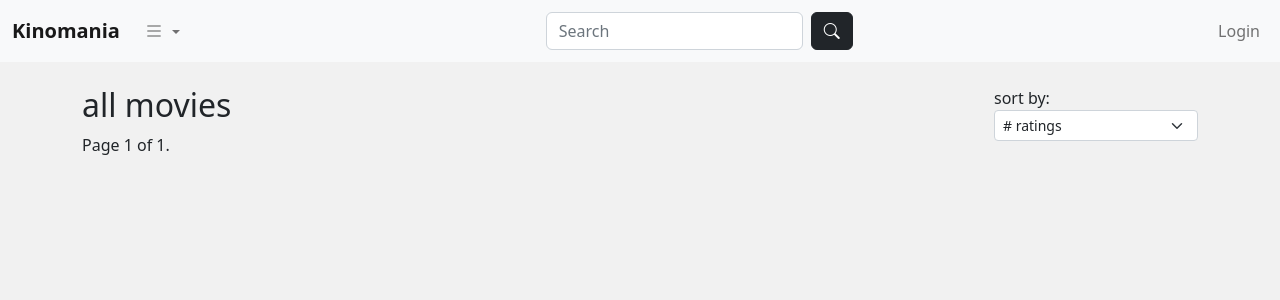
After one commit to ivan-mitriakhin/kinomania, a Django app: page /movies/explore/ in a window 1280 px wide. The commit adds this page. Shown: the top 300 px of the page. Run offline with Django 5.2, Linux system fonts and the light colour scheme; data that the repository does not hold is empty; some libraries are stand-ins or nearby versions.

Commit message:
implemented search engine, sorting movies list

```diff
--- a/core/movies/templates/base.html
+++ b/core/movies/templates/base.html
@@ -9,12 +9,13 @@
     <link rel="stylesheet" type="text/css" href="{% static 'rating.css' %}">
     <link href="https://cdn.jsdelivr.net/npm/bootstrap@5.2.3/dist/css/bootstrap.min.css" rel="stylesheet" integrity="sha384-rbsA2VBKQhggwzxH7pPCaAqO46MgnOM80zW1RWuH61DGLwZJEdK2Kadq2F9CUG65" crossorigin="anonymous">
     <link rel="stylesheet" href="https://cdn.jsdelivr.net/npm/bootstrap-icons@1.11.3/font/bootstrap-icons.min.css">
+    <script src="https://unpkg.com/htmx.org@2.0.3" integrity="sha384-0895/pl2MU10Hqc6jd4RvrthNlDiE9U1tWmX7WRESftEDRosgxNsQG/Ze9YMRzHq" crossorigin="anonymous"></script>
     <script src="https://cdn.jsdelivr.net/npm/bootstrap@5.2.3/dist/js/bootstrap.bundle.min.js" integrity="sha384-kenU1KFdBIe4zVF0s0G1M5b4hcpxyD9F7jL+jjXkk+Q2h455rYXK/7HAuoJl+0I4" crossorigin="anonymous"></script>
   </head>
   <body style="background-color: #f1f1f1">
-      <nav class="navbar navbar-expand-lg sticky-top navbar-light bg-light" style="height: 50px;">
-        <div class="container-fluid d-flex">
-          <a class="navbar-brand" href={% url 'movie_list' %}>Kinomania</a>
+      <nav class="navbar navbar-expand-lg sticky-top navbar-light bg-light" style="min-height: 50px;">
+        <div class="container-fluid justify-content-between">
+          <a class="navbar-brand fw-bold" href={% url 'movie_list' %}>Kinomania</a>
           <button class="navbar-toggler" type="button" data-bs-toggle="collapse" data-bs-target="#navbarSupportedContent" aria-controls="navbarSupportedContent" aria-expanded="false" aria-label="Toggle navigation">
             <span class="navbar-toggler-icon"></span>
           </button>
@@ -28,7 +29,7 @@
                   <div class="d-flex">
                     <li>
                       <h6 class="dropdown-header fw-bold">QUICK LINKS</h6>
-                      <a class="dropdown-item" href="#">Home</a>
+                      <a class="dropdown-item" href={% url 'movie_list' %}>Home</a>
                       <a class="dropdown-item" href="#">Top picks for you</a>
                       <a class="dropdown-item" href={% url 'recent_releases' %}>Recently released</a>
                       <a class="dropdown-item" href={% url 'recently_added' %}>New additions</a>
@@ -50,26 +51,40 @@
                   </div>
                 </ul>
               </li>
+            </ul>
+            <form action={% url 'movie_list' %} method="get" class="d-flex flex-column me-auto" role="search">
+              <div class="d-flex flex-row">
+                <input class="form-control me-2"
+                      hx-get="{% url 'search_results' %}"
+                      hx-trigger="keyup changed delay:500ms, search"
+                      hx-target="#search-results"
+                      hx-indicator=".htmx-indicator"
+                      name="search" type="search" placeholder="Search" aria-label="Search">
+                <button class="btn btn-dark" type="submit"><i class="bi bi-search"></i></button>
+              </div>
+              <div id="search-results" class="w-auto top-100 position-absolute" style="min-width: 256px">
+                {% include 'movies/search_results.html' %}
+              </div>
+            </form>
+            <ul class="navbar-nav mb-2 mb-lg-0">
               {% if user.is_authenticated %}
               <li class="nav-item dropdown">
                 <a class="nav-link dropdown-toggle" href="#" id="rightnavDropdown" role="button" data-bs-toggle="dropdown" aria-expanded="false">
                   {{ user.username }}
                 </a>
                 <ul class="dropdown-menu dropdown-menu-end" aria-labelledby="rightnavDropdown">
-                  <form action="{% url 'logout' %}" method="post">
-                    {% csrf_token %}
-                    <button class="nav-link" type="submit">Logout</button>
-                  </form>
+                  <li>
+                    <form action="{% url 'logout' %}" method="post">
+                      {% csrf_token %}
+                      <button class="dropdown-item" type="submit">Logout</button>
+                    </form>
+                  </li>
                 </ul>
               </li>
               {% else %}
               <li class="nav-item"><a class="nav-link" href="{% url 'login' %}?next={% url 'movie_list' %}">Login</a></li>
               {% endif %}
             </ul>
-            <form class="d-flex" role="search">
-              <input class="form-control me-2" type="search" placeholder="Search" aria-label="Search">
-              <button class="btn btn-outline-success" type="submit">Search</button>
-            </form>
           </div>
         </div>
       </nav>
--- a/core/movies/templates/movies/movie_detail.html
+++ b/core/movies/templates/movies/movie_detail.html
@@ -31,6 +31,12 @@
                         <label class ={% if i|divisibleby:2 %}"full"{% else %}"half"{% endif %} for="star{{ i }}"></label>
                         {% endfor %}
                     </fieldset>
+                </form>
+                <form action={% url 'rating_delete' movie.id %} method="post">
+                    {% csrf_token %}
+                    <button type="submit" class="btn btn-outline-dark">
+                        <i class="bi bi-arrow-counterclockwise"></i>
+                    </button>
                 </form>
                 {% endif %}
                 <p class="card-text">&#8205;</p>
--- a/core/movies/templates/movies/movie_list.html
+++ b/core/movies/templates/movies/movie_list.html
@@ -2,17 +2,25 @@
 {% load static %}
 
 {% block content %}
-{% if browse %}
-<h2>Browsing by {{ browse }}</h2>
-{% endif %}
-{% if recent_releases %}
-<small class="text-muted">Movies released in last 3600 days</small>
-<h2>{{ recent_releases }}</h2>
-{% endif %}
-{% if recently_added %}
-<small class="text-muted">The movies most recently added to Kinomania</small>
-<h2>{{ necently_added }}</h2>
-{% endif %}
+<div class="d-flex justify-content-between">
+    <div id="header">
+        {% if header %}
+        <small class="text-muted">{{ header.side }}</small>
+        <h2>{{ header.main }}</h2>
+        {% endif %}
+    </div>
+    <div class="dropdown">
+        <span>sort by: </span>
+        <form action={% url 'movie_list' %} method="get" role="ordering">
+            <select name="ordering" class="form-select form-select-sm mb-2" aria-label="Sort by" onchange="this.form.submit()">
+                <option value="count" {% if request.GET.ordering == "count" %}selected{% endif %}># ratings</option>
+                <option value="release_date" {% if request.GET.ordering == "release_date" %}selected{% endif %}>release date</option>
+                <option value="created_at" {% if request.GET.ordering == "created_at" %}selected{% endif %}>date added to the site</option>
+                <option value="title" {% if request.GET.ordering == "title" %}selected{% endif %}>alphabetical order (title)</option>
+            </select>
+        </form>
+    </div>
+</div>
 <div class="row row-cols-auto g-3">
     {% for movie in page_obj %}
     <div class="col">
@@ -30,7 +38,7 @@
         />
         <div class="position-absolute bottom-0 bg-white w-100">
           <div class="fs-6 m-2" style="line-height: 19px;">
-            <p class="mb-2"><a href={% url 'movie_detail' movie.id %} class="text-decoration-none">{{ movie.title }}</a></p>
+            <p class="mb-2"><a href={% url 'movie_detail' movie.id %} class="text-decoration-none text-muted">{{ movie.title }}</a></p>
             <i class="bi bi-star-fill fst-normal">
                 {% if movie.avg_ratings %}
                 {{ movie.avg_ratings }}
--- /dev/null
+++ b/core/movies/templates/movies/search_results.html
@@ -0,0 +1,8 @@
+<ul class="list-group">
+{% for movie in movies|slice:":5" %}
+<li class="list-group-item"><a href={% url 'movie_detail' movie.id %} class="text-decoration-none">{{ movie.title }}</a></li>
+{% endfor %}
+{% if movies.count > 5 %}
+<li class="list-group-item"><button class="btn btn-outline-success" type="submit">More</button></li>
+{% endif %}
+</ul>
--- a/core/movies/templatetags/app_tags.py
+++ b/core/movies/templatetags/app_tags.py
@@ -1,4 +1,6 @@
 from django import template
+
+from movies.models import Movie
 
 register = template.Library()
 
--- a/core/movies/urls.py
+++ b/core/movies/urls.py
@@ -3,10 +3,11 @@ from django.urls import path, include
 from movies import views
 
 urlpatterns = [
-    path('', views.MovieListView.as_view(), name="movie_list"),
     path('<int:pk>', views.MovieDetailView.as_view(), name="movie_detail"),
     path('<int:pk>/rate', views.RatingAddView.as_view(), name="rating_add"),
-    # path('<int:pk>/unrate', views.RatingDeleteView.as_view(), name="rating_delete"),
+    path('<int:pk>/unrate', views.RatingDeleteView.as_view(), name="rating_delete"),
+    path('explore/', views.MovieListView.as_view(), name="movie_list"),
+    path('explore/results/', views.search_results_view, name="search_results"),
     path('explore/genres', views.GenreListView.as_view(), name="genre_list"),
     path('explore/genres/<str:genre>', views.MoviesByGenreListView.as_view(), name="movies_by_genre"),
     path('explore/recent-releases', views.RecentReleasesListView.as_view(), name="recent_releases"),
--- a/core/movies/views.py
+++ b/core/movies/views.py
@@ -2,9 +2,9 @@ from django.http import HttpResponse
 from django.urls import reverse
 from django.views import View
 from django.views.generic import ListView, DetailView
-from django.shortcuts import get_object_or_404, redirect
+from django.shortcuts import get_object_or_404, redirect, render
 from django.contrib.auth.mixins import LoginRequiredMixin
-from django.db.models import Count
+from django.db.models import Avg, Count
 
 from datetime import datetime, timedelta
 
@@ -12,11 +12,36 @@ from movies.models import Movie, Genre, Rating
 
 LIST_PAGINATE_BY = 24
 
+"""
+MOVIE
+"""
+
 class MovieListView(ListView):
-    model = Movie
     paginate_by = LIST_PAGINATE_BY
     template_name = "movies/movie_list.html"
-    ordering = ["id"]
+
+    def get_queryset(self):
+        search = self.request.GET.get("search")
+        ordering = self.request.GET.get("ordering", "count")
+        queryset = None
+        if search:
+            queryset = Movie.objects.filter(title__icontains=search)
+        else:
+            queryset = Movie.objects.all()
+
+        if ordering == "count":
+            return queryset.annotate(count_ratings=Count("ratings")).order_by("-count_ratings")
+        else:
+            return queryset.order_by("-" + ordering)
+
+    def get_context_data(self, **kwargs):
+        context = super().get_context_data(**kwargs)
+        search = self.request.GET.get("search")
+        if search:
+            context["header"] = {"side": "you searched for titles like", "main": search}
+        else:
+            context["header"] = {"side": " ", "main": "all movies"}
+        return context
 
 class MovieDetailView(DetailView):
     model = Movie
@@ -29,13 +54,6 @@ class MovieDetailView(DetailView):
             context["user_rating"] = value
         return context
 
-class GenreListView(ListView):
-    template_name = "movies/genre_List.html"
-    context_object_name = 'genre_list'
-
-    def get_queryset(self):
-        return Genre.objects.annotate(count=Count('movie')).order_by('-count')
-
 class MoviesByGenreListView(ListView):
     paginate_by = LIST_PAGINATE_BY
     template_name = "movies/movie_list.html"
@@ -46,7 +64,7 @@ class MoviesByGenreListView(ListView):
 
     def get_context_data(self, **kwargs):
         context = super().get_context_data(**kwargs)
-        context["browse"] = self.kwargs["genre"]
+        context["header"] = {"side": "browse by", "main": self.kwargs["genre"]}
         return context
 
 class RecentReleasesListView(ListView):
@@ -58,7 +76,7 @@ class RecentReleasesListView(ListView):
 
     def get_context_data(self, **kwargs):
         context = super().get_context_data(**kwargs)
-        context["recent_releases"] = "Recent releases"
+        context["header"] = {"side": "movies released in last 3600 days", "main": "recent releases"}
         return context
 
 class RecentlyAddedListView(ListView):
@@ -70,8 +88,20 @@ class RecentlyAddedListView(ListView):
 
     def get_context_data(self, **kwargs):
         context = super().get_context_data(**kwargs)
-        context["recently_added"] = "New additions"
+        context["header"] = {"side": "movies recently added", "main": "new additions"}
         return context
+
+def search_results_view(request):
+    query = request.GET.get('search', '')
+    movies = []
+    if query:
+        movies = Movie.objects.filter(title__icontains=query)
+    context = {'movies': movies}
+    return render(request, 'movies/search_results.html', context)
+
+"""
+RATING
+"""
 
 class RatingAddView(LoginRequiredMixin, View):
     def post(self, request, pk):
@@ -82,3 +112,22 @@ class RatingAddView(LoginRequiredMixin, View):
         r.value = value
         r.save()
         return redirect(reverse('movie_detail', args=[pk]))
+
+class RatingDeleteView(LoginRequiredMixin, View):
+    def post(self, request, pk):
+        movie = Movie.objects.get(pk=pk)
+        owner = request.user
+        r = Rating.objects.get(movie=movie, owner=owner)
+        r.delete()
+        return redirect(reverse('movie_detail', args=[pk]))
+
+"""
+GENRE
+"""
+
+class GenreListView(ListView):
+    template_name = "movies/genre_list.html"
+    context_object_name = 'genre_list'
+
+    def get_queryset(self):
+        return Genre.objects.annotate(count=Count('movie')).order_by('-count')
```
